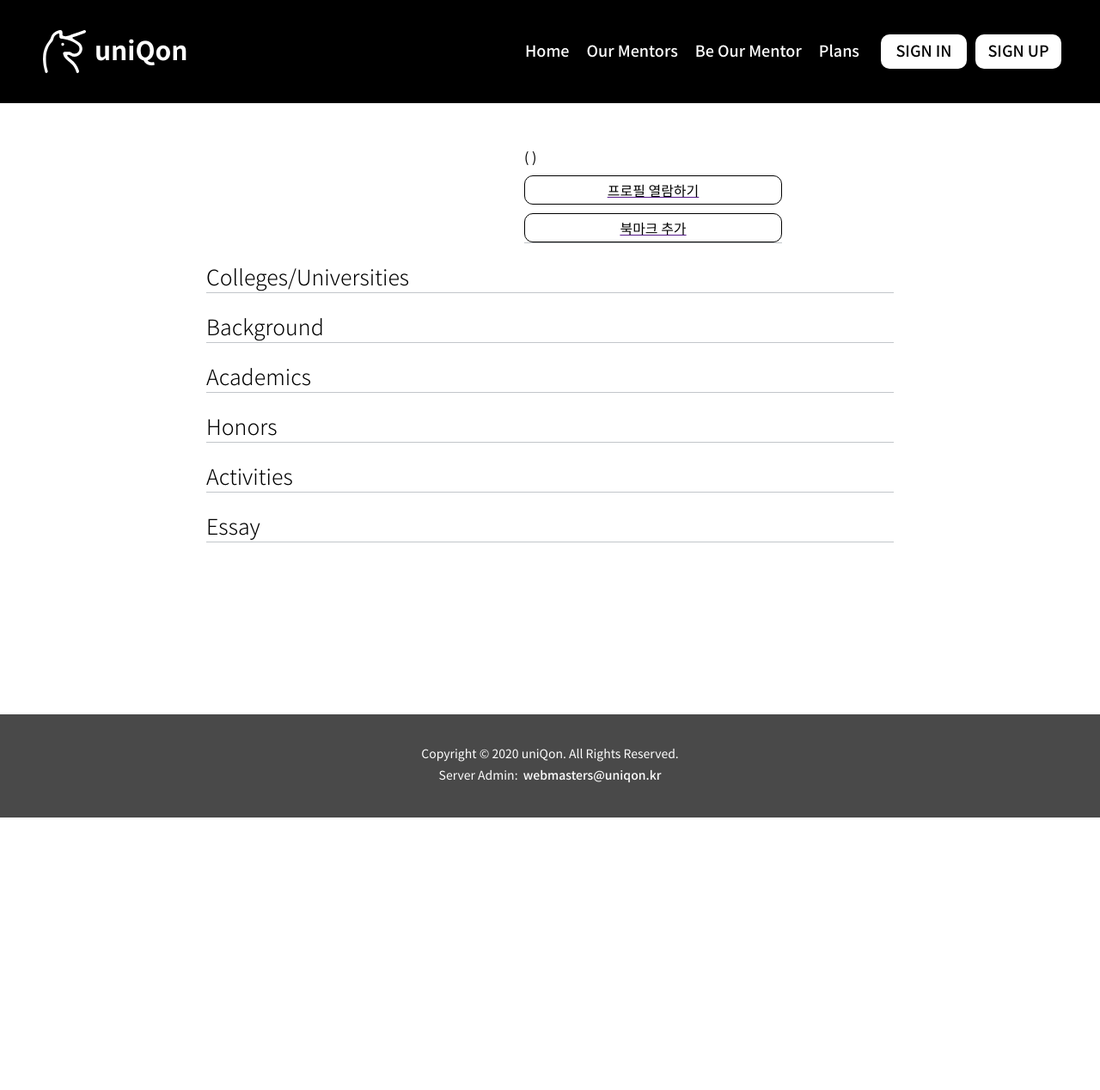
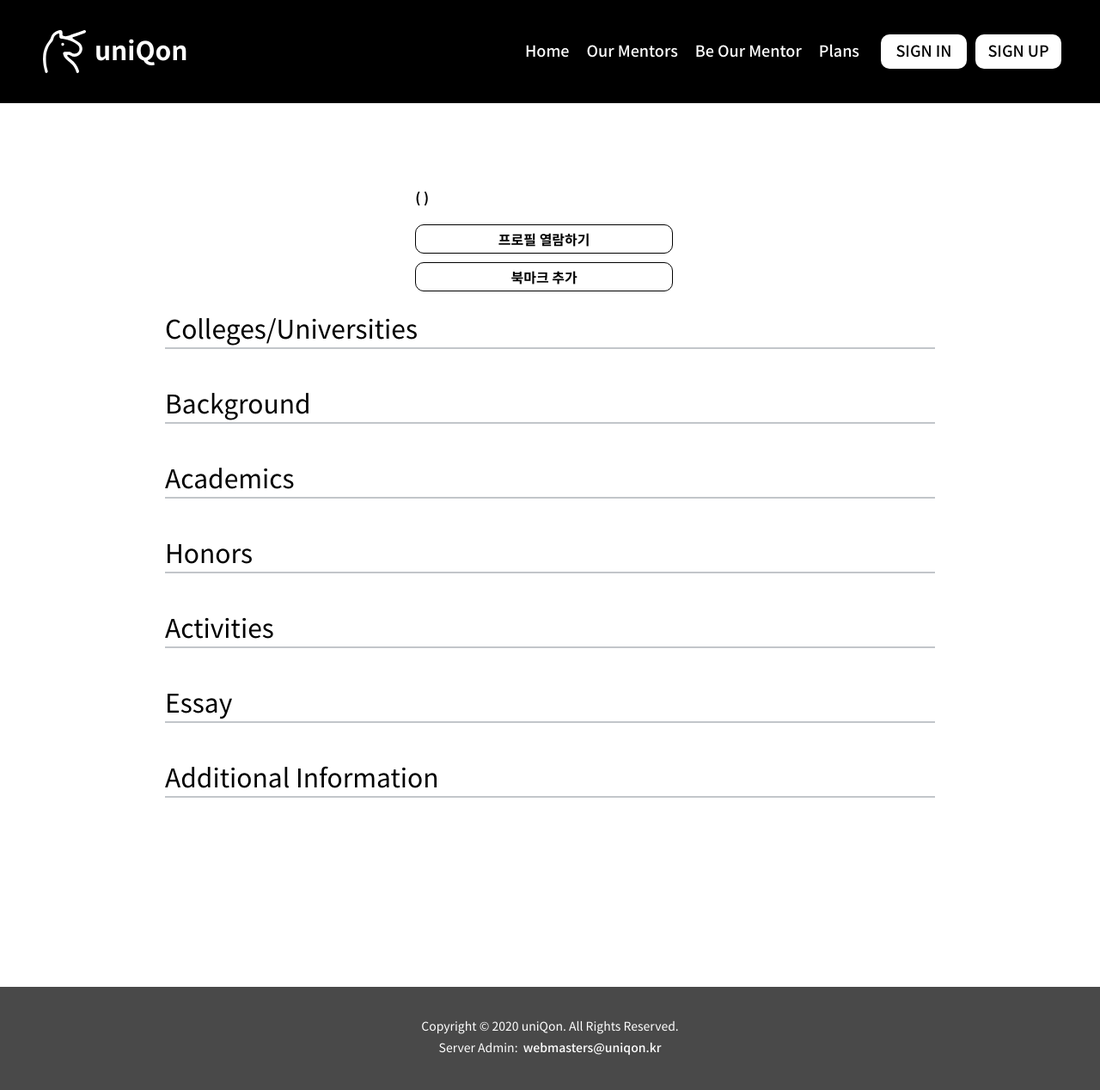
Before and after one commit to uniQon-kr/uniQon-Demo-Website, a Jekyll site: the page built from application.html, in a window 1280 px wide. Shown: the whole page at 86% size. Built offline with Jekyll 4.4.1, drawn with Linux system fonts in a browser that asks for light colours; before the commit the page ends 951 px from its top, so only the background shows below that.

Commit message:
application.js finished

```diff
--- a/_sass/uniQon.scss
+++ b/_sass/uniQon.scss
@@ -923,23 +923,70 @@
 }
 
 .application {
-  width: 800px;
+  width: 70%;
   max-width: 99%;
   margin: auto;
   margin-top: 50px;
   margin-bottom: 200px;
 
+  .detail-box{
+
+    .textbox {
+      margin-top: 20px;
+      margin-bottom: 20px;
+
+      .essay {
+        font-size: 16px;
+        margin-bottom: 30px;
+        margin-top: 5px;
+        font-weight: 400;
+      }
+      .content {
+        text-transform: capitalize;
+        font-size: 16px;
+        margin-bottom: 20px;
+        margin-top: 20px;
+        font-weight: 400;
+        display: none;
+      }
+      .content-title{
+        font-weight: 800;
+      }
+    }
+  }
   .subtitle {
-    font-weight: 300;
-    font-size: 25px;
-    border-bottom: 1px solid #c2c6ca;
-    margin-bottom: 20px;
+    font-size: 30px;
+    border-bottom: 2px solid #c2c6ca;
+    padding-top: 20px;
   }
 
   .profile-wrapper {
     display: grid;
-    grid-template-columns: 30% 70%;
-    justify-items: center;
+    grid-template-columns: 25% 75%;
+
+    .header-wrapper{
+      margin-top: 7%;
+      text-transform: capitalize;
+      font-size: 16px;
+      font-weight: 700;
+      justify-self: left;
+      margin-left: 10%;
+
+      .content{
+        margin-bottom: 20px;
+        margin-top: 20px;
+      }
+
+      a{
+        text-decoration: none;
+      }
+    }
+    #college-image{
+      justify-self: right;
+      width: 90%;
+      margin-top:20px;
+      margin-bottom:30px;
+    }
   }
 
   .error {
@@ -956,7 +1003,8 @@
   }
 
   .more-details{
-    grid-template-columns: 200px auto;
+    display: grid;
+    grid-template-columns: 100%;
     text-align: left;
   }
 
@@ -972,11 +1020,6 @@
     border: 1px solid black;
   }
 
-  .header-wrapper {
-    border-bottom: 1px solid #c2c6ca;
-    margin-bottom: 20px;
-  }
-
   .optional {
     display: none;
   }
@@ -989,17 +1032,6 @@
       font-size: 14px;
       font-weight: 300;
       font-style: italic;
-    }
-  }
-
-  .content {
-    margin-bottom: 10px;
-    padding: 0px 10px 0px 10px;
-
-    .content-title {
-      font-size: 16px;
-      font-weight: 700;
-      margin-bottom: 5px;
     }
   }
 }
--- a/application.html
+++ b/application.html
@@ -16,37 +16,61 @@
         <a id="grad"></a>
         <a>)</a>
       </p>
-      <p id = "mentor-school"></p>
-			<p id = "mentor-major"></p>
+      <p id = "mentor-school" class = "content"></p>
+			<p id = "mentor-major" class = "content"></p>
       <a href = ""><button>프로필 열람하기</button></a>
       <a href = ""><button>북마크 추가</button></a>
 		</div>
   </div>
 
 	<div class = "more-details">
+		<div class = "detail-box">
       <p class = "subtitle">Colleges/Universities</p>
-		<div class = "college">
-      <ul id="college-detail"></ul>
+        <div class = "textbox">
+          <p class = "content" id = collegeName><span class = "content-title">College/University: </span></p>
+          <p class = "content" id = admittedMajor><span class = "content-title">Admitted Major: </span></p>
+          <p class = "content" id = expectedGrad><span class = "content-title">Expected Graduation: </span></p>
         </div>
+		<div class = "detail-box">
       <p class = "subtitle">Background</p>
-		<div class = "background">
-      <ul id="background-detail"></ul>
+      <div class = "textbox">
+        <p class = "content" id = citizenship><span class = "content-title">Citizenship: </span></p>
+        <p class = "content" id = gender><span class = "content-title">Gender: </span></p>
+        <p class = "content" id = ethnicity><span class = "content-title">Ethnicity: </span></p>
+        <p class = "content" id = hooks><span class = "content-title">Hooks: </span></p>
+        <ul id = hooksList></ul>
       </div>
-		<p class = "subtitle">Academics</p>
-		<div class = "academics">
-      <ul id="academics-detail"></ul>
 		</div>
+		<div class = "detail-box">
+      <p class = "subtitle"><span class = "subtitle"></span>Academics</p>
+      <div class = "textbox">
+        <p class = "content" id = "weightedGPA"><span class = "content-title">Weighted GPA: </span></p>
+        <p class = "content" id = "sat1"><span class = "content-title">SAT1: </span></p>
+        <p class = "content" id = "sat2"><span class = "content-title">SAT2 </span>- 프로필 열람 후 </p>
+        <p class = "content" id = "act"><span class = "content-title">ACT: </span></p>
+        <p class = "content" id = "apCount"><span class = "content-title">AP </span>- 프로필 열람 후 </p>
+      </div>
+    </div>
+		<div class = "detail-box" id = "honorsBox">
       <p class = "subtitle">Honors</p>
-		<div class = "honors">
-      <ul id="honors-detail"></ul>
+      <div class = "textbox">
+        <p class = "content" id = "honorsCount">프로필 열람 후 </p>
       </div>
+    </div>
+		<div class = "detail-box" id = "activitiesBox">
       <p class = "subtitle">Activities</p>
-		<div class = "activities">
-      <ul id="activities-detail"></ul>
+      <div class = "textbox">
+        <p class = "content" id = "activitiesCount">프로필 열람 후 </p>
       </div>
+    </div>
+		<div class = "detail-box">
       <p class = "subtitle">Essay</p>
-		<div class = "essay">
-      <p id="essay-detail"></p>
+      <div class = "textbox" id="essay-detail">
+      </div>
+    </div>
+		<div class = "detail-box" id = "infoBox">
+      <p class = "subtitle">Additional Information</p>
+      <p class = "textbox" id="additionalInfo"></p>
     </div>
   </div>
   <script src = '{{ site.baseurl }}/assets/js/application.js'></script>
--- a/assets/js/application.js
+++ b/assets/js/application.js
@@ -18,13 +18,10 @@
     const college = jsonResponse.college;
     const background = jsonResponse.background;
     const academics = jsonResponse.academics;
-    const act = jsonResponse.academics.act;
-    const sat1 = jsonResponse.academics.sat1;
-    const sat2Count = jsonResponse.academics.sat2Count;
-    const apCount = jsonResponse.academics.apCount;
     const honorsCount = jsonResponse.honorsCount;
     const activitiesCount = jsonResponse.activitiesCount;
     const essay = jsonResponse.essay;
+    const additionalInfo = jsonResponse.additionalInfo;
 
     document.getElementById("college-image").src = "/assets/school-logo/" + college.name.replace(/ /g,'-') + ".png";
 
@@ -33,18 +30,92 @@
     document.getElementById("mentor-major").innerHTML = college.admittedMajor;
     document.getElementById("mentor-school").innerHTML = college.name;
 
-    document.getElementById("college-detail").innerHTML = "<li>"+college.name+"</li>"+"<li>"+college.admittedMajor+"</li>"+"<li>"+college.grad+"</li>";
-    document.getElementById("background-detail").innerHTML = "<li>"+background.citizenship+"</li>"+"<li>"+background.gender+"</li>"+"<li>"+background.ethnicity+"</li>"+"<li>"+background.hooks+"</li>";
-    document.getElementById("academics-detail").innerHTML = "<li>"+academics+"</li>"+"<li>"+sat1+"</li>"+"<li>"+sat2Count+"</li>"+"</li>"+"<li>"+act+"</li>" + "<li>"+apCount+"</li>";
+    //display each categories if they exist
+    if(college.name != null){
+      document.getElementById("collegeName").innerHTML += college.name;
+      document.getElementById("collegeName").style.display = "block";
+    }
+    if(college.admittedMajor != null){
+      document.getElementById("admittedMajor").innerHTML += college.admittedMajor;
+      document.getElementById("admittedMajor").style.display = "block";
+    }
+    if(college.grad != null){
+      document.getElementById("expectedGrad").innerHTML += college.grad;
+      document.getElementById("expectedGrad").style.display = "block";
+    }
 
-    document.getElementById("honors-detail").innerHTML += "<li>"+honorsCount+"</li>";
-    document.getElementById("activities-detail").innerHTML += "<li>"+activitiesCount+"</li>";
+    if(background.citizenship != null){
+      document.getElementById("citizenship").innerHTML += background.citizenship;
+      document.getElementById("citizenship").style.display = "block";
+    }
+    if(background.gender != null){
+      document.getElementById("gender").innerHTML += background.gender;
+      document.getElementById("gender").style.display = "block";
+    }
+    if(background.ethnicity != null){
+      document.getElementById("ethnicity").innerHTML += background.ethnicity;
+      document.getElementById("ethnicity").style.display = "block";
+    }
+    //for hooks if they dont exist display N/A and if they do bullet list them
+    if(background.hooks.length == 0){
+      document.getElementById("hooks").innerHTML += "N/A";
+      document.getElementById("hooks").style.display = "block";
+    } else{
+      for(i=0; i<background.hooks.length; i++){
+        hooksList += "<li>" + background.hooks[i] + "</li>";
+      }
+    }
 
-  } else if(response.status == 403) {
+    if(academics.weightedGPA != null){
+      document.getElementById("weightedGPA").innerHTML += academics.weightedGPA;
+      document.getElementById("weightedGPA").style.display = "block";
+    }
+    if(academics.act != sat1){
+      document.getElementById("sat1").innerHTML += academics.sat1;
+      document.getElementById("sat1").style.display = "block";
+    }
+    if(academics.sat2 != null){
+      document.getElementById("sat2").innerHTML += academics.sat2 + "개 항목 확인";
+      document.getElementById("sat2").style.display = "block";
+    }
+    if(academics.act != null){
+      document.getElementById("act").innerHTML += academics.act;
+      document.getElementById("act").style.display = "block";
+    }
+    if(academics.ap != null){
+      document.getElementById("apCount").innerHTML += academics.ap + "개 항목 확인";
+      document.getElementById("apCount").style.display = "block";
+    }
+
+    if(academics.honorsCount === 0){
+      document.getElementById("honorsBox").style.display = "none";
+    }else{
+      document.getElementById("honorsCount").style.display = "block";
+      document.getElementById("honorsCount").innerHTML += honorsCount + "개 항목 확인";
+    }
+    if(academics.activitiesCount === 0){
+      document.getElementById("activitiesBox").style.display = "none";
+    }else{
+      document.getElementById("activitiesCount").style.display = "block";
+      document.getElementById("activitiesCount").innerHTML += activitiesCount + "개 항목 확인";
+    }
+
+    for (i=0; i < essay.length; i++){
+      document.getElementById("essay-detail").innerHTML += "<p class = 'content-title'>" + essay[i].prompt + "</p>";
+      document.getElementById("essay-detail").innerHTML += "<p class = 'essay'>" + essay[i].statement + "... - 프로필 열람 후 전체 에세이 확인 (" + essay[i].wordCount + " Words)</p>";
+    }
+
+    if (additionalInfo){
+      document.getElementById("additionalInfo").innerHTML = "프로필 열람 후 전체 정보 확인";
+    } else {
+      document.getElementById("infoBox").style.display = "none";
+    }
+
+  } else if(response.status == 403) { //if the document is not verified
     document.getElementById("notReady").style.display = "block";
     document.getElementById("noDocument").style.display = "none";
     location.href = "{{ site.baseurl }}/mentors-list";
-  } else if(response.status == 404) {
+  } else if(response.status == 404) { //if the docID does not exist
     document.getElementById("notReady").style.display = "none";
     document.getElementById("noDocument").style.display = "block";
     location.href = "{{ site.baseurl }}/mentors-list";
```
Lines whose indentation alone changed are shown as unchanged.
